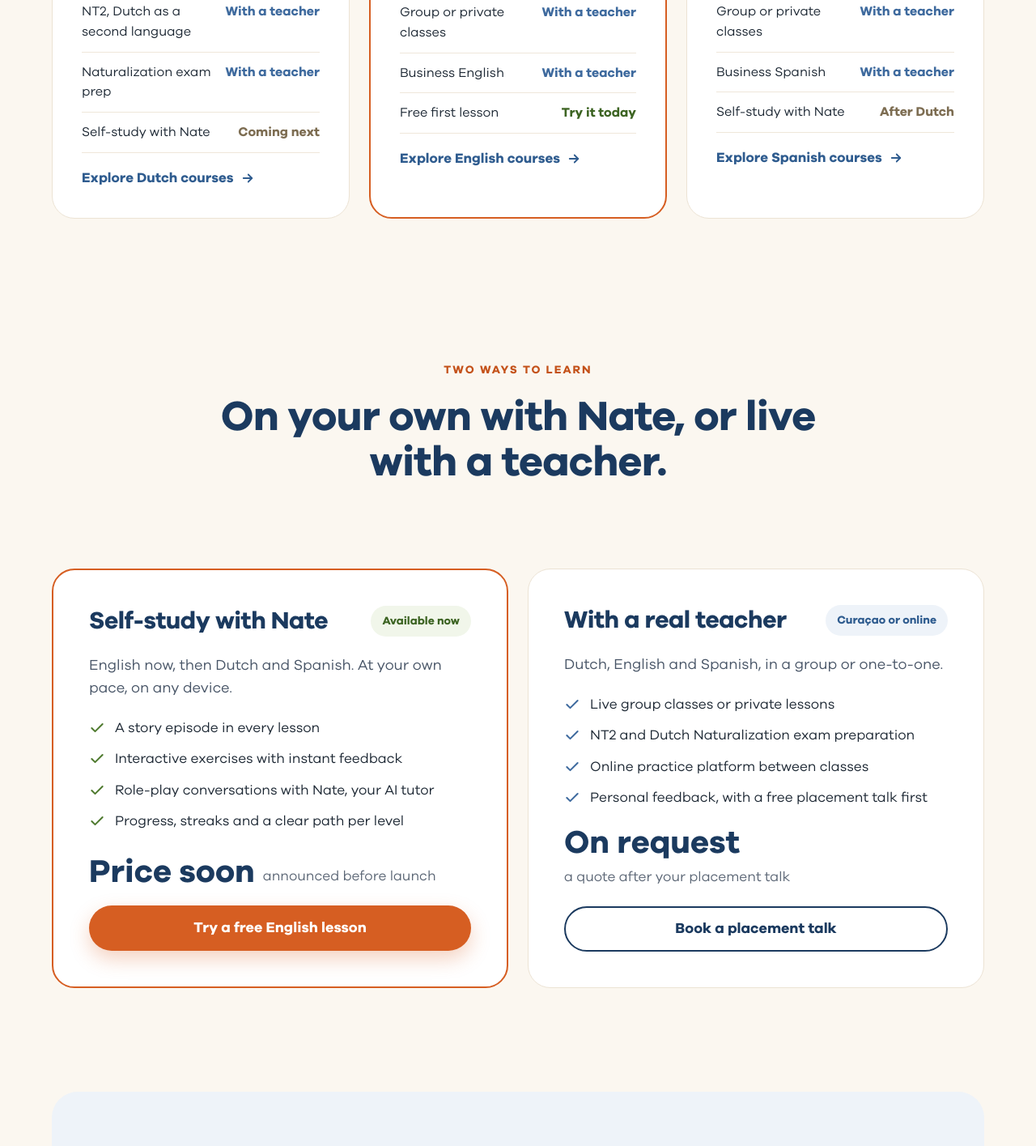
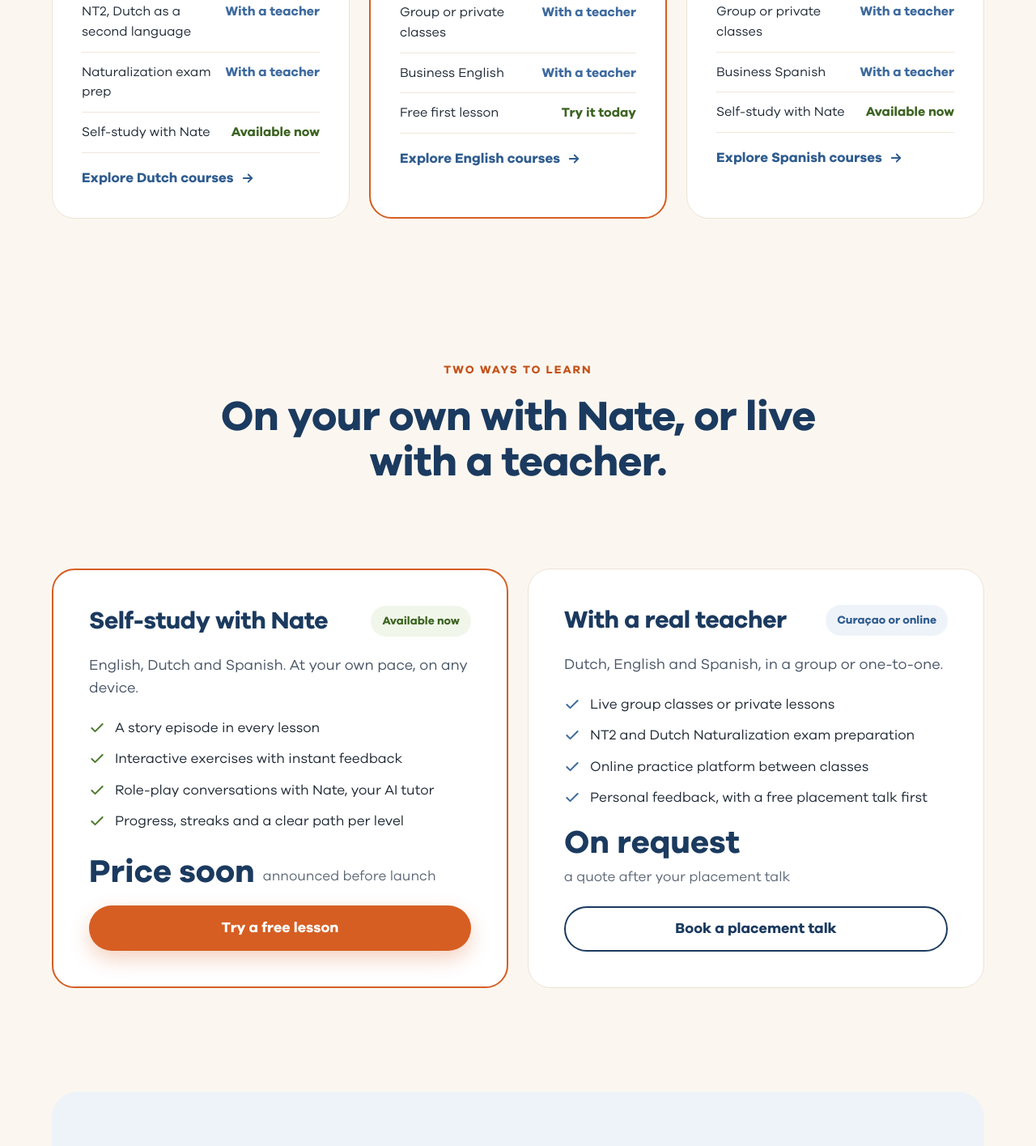
Before and after one commit to dicechile-coder/nassau, a React (Vite) app: page / in a window 1280 px wide. Shown: the part 4600-6015 px from the top of the page at 81% size. Built offline with nearby package versions, Linux system fonts and the light colour scheme; no server answers.

Commit message:
Website: Dutch and Spanish self-study available now, free lesson for all three courses.

```diff
--- a/src/site/blocks.jsx
+++ b/src/site/blocks.jsx
@@ -165,10 +165,10 @@ export function TwoWays() {
     <div className="s-grid s-grid-2">
       <div className="s-card s-plan featured">
         <div className="s-plan-head"><h3>Self-study with Nate</h3><span className="s-badge green">Available now</span></div>
-        <p className="s-lead" style={{ fontSize: 18 }}>English now, then Dutch and Spanish. At your own pace, on any device.</p>
+        <p className="s-lead" style={{ fontSize: 18 }}>English, Dutch and Spanish. At your own pace, on any device.</p>
         <Checks items={['A story episode in every lesson', 'Interactive exercises with instant feedback', 'Role-play conversations with Nate, your AI tutor', 'Progress, streaks and a clear path per level']} />
         <div className="s-price"><strong>{price || 'Price soon'}</strong><span>{price ? 'per level half (A1.1)' : 'announced before launch'}</span></div>
-        <Link to="/signup" className="s-btn s-btn-primary">Try a free English lesson</Link>
+        <Link to="/signup" className="s-btn s-btn-primary">Try a free lesson</Link>
       </div>
       <div className="s-card s-plan">
         <div className="s-plan-head"><h3>With a real teacher</h3><span className="s-badge blue">Curaçao or online</span></div>
@@ -199,7 +199,7 @@ export function FinalCta() {
           <img src="/site/still-e16.webp" alt="" loading="lazy" />
           <div>
             <h2>Your first lesson is waiting.</h2>
-            <p>Try a free English lesson with Luis, Sofía, Maya and Jan, or book a free placement talk for Dutch, English or Spanish.</p>
+            <p>Try a free lesson in English, Dutch or Spanish, or book a free placement talk for Dutch, English or Spanish.</p>
             <div className="s-btns">
               <Link to="/signup" className="s-btn s-btn-primary">Try a free lesson</Link>
               <Link to="/placement" className="s-btn s-btn-white">Book a placement talk</Link>
--- a/src/site/content.js
+++ b/src/site/content.js
@@ -9,9 +9,10 @@ export const LANGUAGES = {
       ['General Dutch', 'teacher'],
       ['NT2, Dutch as a second language', 'teacher'],
       ['Naturalization exam prep', 'teacher'],
-      ['Self-study with Nate', 'next'],
+      ['Self-study with Nate', 'now'],
     ],
     tracks: [
+      ['Self-study with Nate', 'Story episodes, interactive exercises and role-play conversations, with help in Spanish and English. Level A1.1 is available now.'],
       ['General Dutch', 'Everyday conversation, reading and writing for life, work and study, from A1 to C2.'],
       ['NT2 — Dutch as a second language', 'For integration in a Dutch-speaking environment: shops, appointments, official letters and forms, work.'],
       ['Dutch Naturalization exam prep', 'Structured, repeatable practice for every skill tested: speaking, reading, writing and listening.'],
@@ -41,9 +42,10 @@ export const LANGUAGES = {
       ['General Spanish', 'teacher'],
       ['Group or private classes', 'teacher'],
       ['Business Spanish', 'teacher'],
-      ['Self-study with Nate', 'later'],
+      ['Self-study with Nate', 'now'],
     ],
     tracks: [
+      ['Self-study with Nate', 'Latin American Spanish for everyday life in Curaçao, with story episodes, exercises and role-play conversations. Help in Dutch and English. Level A1.1 is available now.'],
       ['General Spanish', 'Everyday conversation, reading and writing, from A1 to C2.'],
       ['Group or private classes', 'Live classes with a teacher, in Curaçao or online, with the online platform between classes.'],
       ['Business Spanish', 'For work with Spanish-speaking colleagues, clients and partners.'],
@@ -77,8 +79,8 @@ export const A1_MODULES = [
 ]
 
 export const FAQ = [
-  ['Which languages can I learn?', 'Dutch (including NT2 and Naturalization exam prep), English and Spanish, from A1 to C2 with a teacher. Self-study with Nate starts with English; Dutch comes next, then Spanish.'],
-  ['Is the first lesson really free?', 'Yes. Lesson 1 of our English self-study course is free after a quick sign-up. No credit card, no automatic payments. For Dutch and Spanish, the placement talk with a teacher is free.'],
+  ['Which languages can I learn?', 'Dutch (including NT2 and Naturalization exam prep), English and Spanish, from A1 to C2 with a teacher. Self-study with Nate is available for all three, starting at level A1.1.'],
+  ['Is the first lesson really free?', 'Yes. Lesson 1 of each self-study course (English, Dutch and Spanish) is free after a quick sign-up. No credit card, no automatic payments. The placement talk with a teacher is free too.'],
   ['What level do I need?', 'None. Level A1 starts from zero. Not sure where you belong? Book a free placement talk with a teacher.'],
   ['Who is Nate?', 'Nate is the AI tutor inside every self-study lesson. You chat with him in the language you are learning; he corrects you gently and explains in simple words. Today you type; spoken conversations are coming.'],
   ['Can I learn with a real teacher instead?', 'Yes. Group classes, private lessons and exam preparation for Dutch, English and Spanish, in Curaçao or online.'],
--- a/src/site/pages/Inner.jsx
+++ b/src/site/pages/Inner.jsx
@@ -67,9 +67,8 @@ export function CoursePage() {
       <PageHero kicker={l.native} title={`Learn ${l.name} at Nassau Academy`}>
         <p className="s-lead">{l.hero}</p>
         <div className="s-btns">
-          {isEnglish
-            ? <Link to="/signup" className="s-btn s-btn-primary">Try a free lesson <IconArrow size={20} /></Link>
-            : <Link to="/placement" className="s-btn s-btn-primary">Book a free placement talk</Link>}
+          <Link to="/signup" className="s-btn s-btn-primary">Try a free lesson <IconArrow size={20} /></Link>
+          {!isEnglish && <Link to="/placement" className="s-btn s-btn-outline">Book a free placement talk</Link>}
           {SITE.levelTests?.[lang] && <Link to={`/level-test/${lang}`} className="s-btn s-btn-outline">Take the level test</Link>}
           {isEnglish
             ? <Link to="/placement" className="s-btn s-btn-outline">Book a placement talk</Link>
@@ -79,7 +78,7 @@ export function CoursePage() {
 
       <section className="s-section" style={{ paddingTop: 72 }}>
         <div className="s-wrap">
-          <div className="s-grid s-grid-3">
+          <div className={`s-grid ${l.tracks.length === 4 ? 's-grid-2' : 's-grid-3'}`}>
             {l.tracks.map(([t, d]) => (
               <div key={t} className="s-card s-feature"><h3 className="s-h3">{t}</h3><p className="s-text">{d}</p></div>
             ))}
@@ -176,11 +175,11 @@ export function HowItWorks() {
 
 /* ------------------------------- Pricing ------------------------------- */
 export function Pricing() {
-  usePageMeta('Pricing', 'Self-study with Nate or live classes with a teacher. Try a free English lesson or book a free placement talk.')
+  usePageMeta('Pricing', 'Self-study with Nate or live classes with a teacher. Try a free lesson in English, Dutch or Spanish, or book a free placement talk.')
   return (
     <>
       <PageHero center kicker="Pricing" title="Clear prices. No surprises.">
-        <p className="s-lead">Start with a free English lesson or a free placement talk. No credit card, no automatic payments.</p>
+        <p className="s-lead">Start with a free lesson or a free placement talk. No credit card, no automatic payments.</p>
       </PageHero>
       <section className="s-section" style={{ paddingTop: 64 }}><div className="s-wrap"><TwoWays /></div></section>
       <section className="s-section">
@@ -240,10 +239,10 @@ export function Placement() {
             <div style={{ display: 'flex', flexDirection: 'column', gap: 18 }}>
               <span className="s-kicker">Request your talk</span>
               <h2 className="s-h2" style={{ fontSize: 'clamp(30px, 3.6vw, 44px)' }}>We’ll contact you within 1–2 working days.</h2>
-              <p className="s-lead">Learning English on your own? You can also skip the talk and start with a free lesson right away.</p>
+              <p className="s-lead">Learning on your own? You can also skip the talk and start with a free lesson right away.</p>
               <div style={{ display: 'flex', flexDirection: 'column', gap: 10 }}>
                 <Link to="/level-test/dutch" className="s-link-arrow">Learning Dutch? Take the level test first <IconArrow size={18} /></Link>
-                <Link to="/signup" className="s-link-arrow">Try a free English lesson <IconArrow size={18} /></Link>
+                <Link to="/signup" className="s-link-arrow">Try a free lesson <IconArrow size={18} /></Link>
               </div>
             </div>
             <div className="s-form-card"><MessageForm kind="placement" submitLabel="Request my placement talk" /></div>
```
